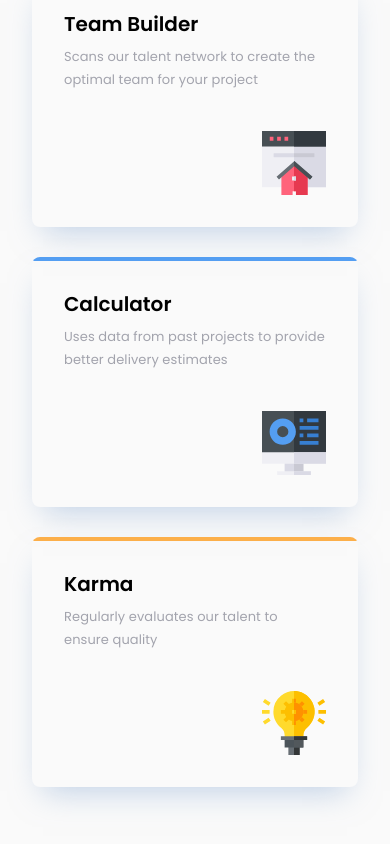
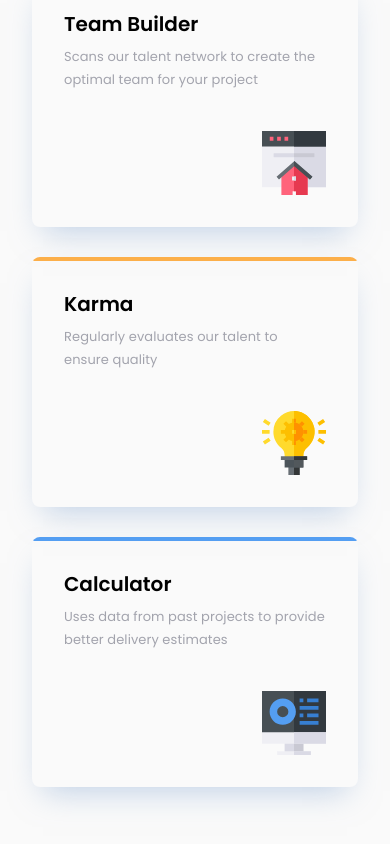
Before and after one commit to ostapyshyn/FM-Four-card-feature-section, a React (Create React App) app: page / in a window 390 px wide. Shown: the part 759-1603 px from the top of the page. Built offline with nearby package versions, Linux system fonts and the light colour scheme.

Commit message:
Fix order in mobile

```diff
--- a/src/assets/styles/card.module.scss
+++ b/src/assets/styles/card.module.scss
@@ -44,12 +44,20 @@ article {
     }
   }
 
-  &:first-child,
-  &:nth-child(3) {
+  &:first-child {
     transform: translateY(140px);
 
     @include mq(1180px) {
       transform: translateY(0);
     }
   }
+
+  &:nth-child(3) {
+    transform: translateY(140px);
+
+    @include mq(1180px) {
+      transform: translateY(0);
+      order: 1;
+    }
+  }
 }
```
